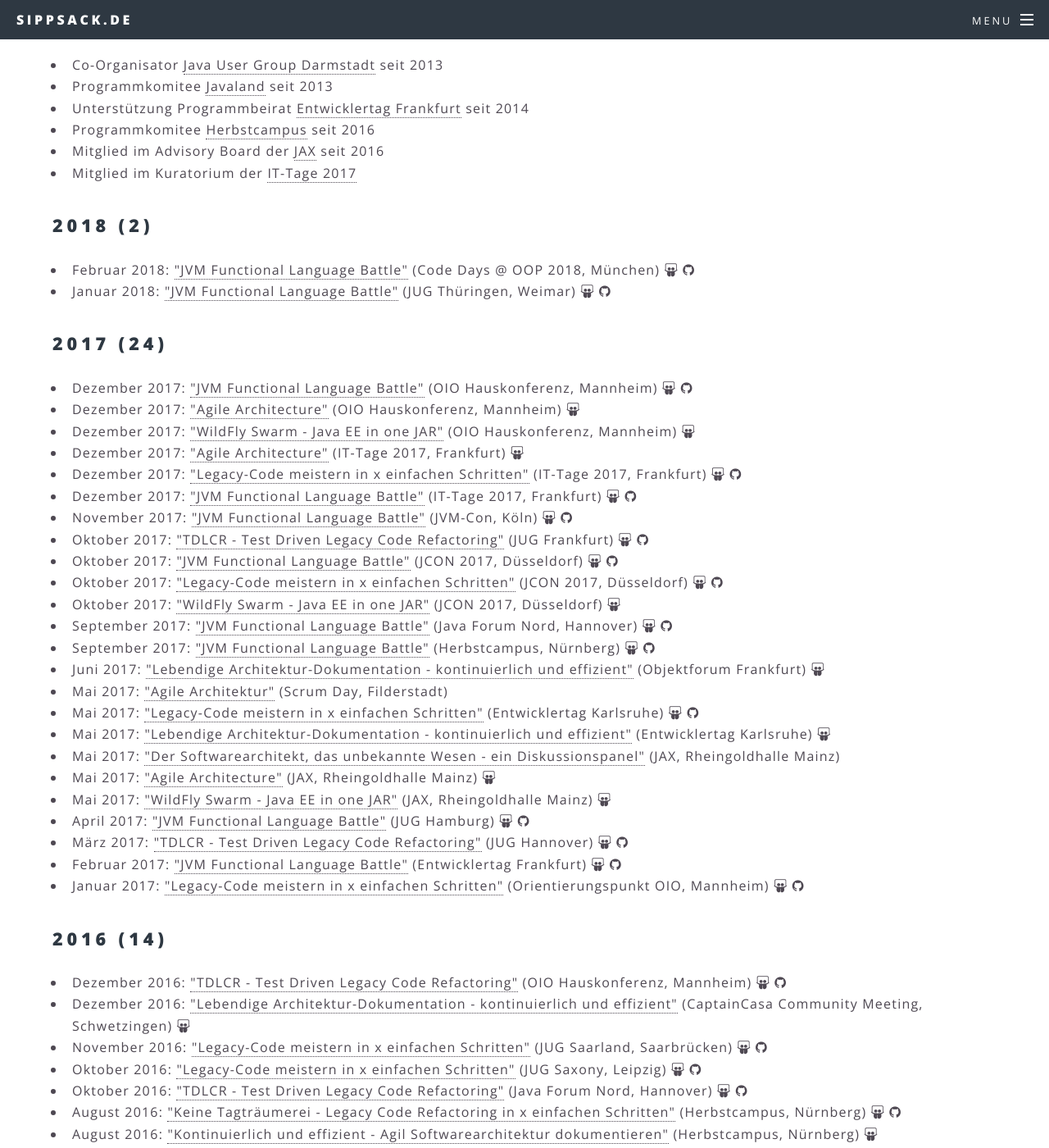
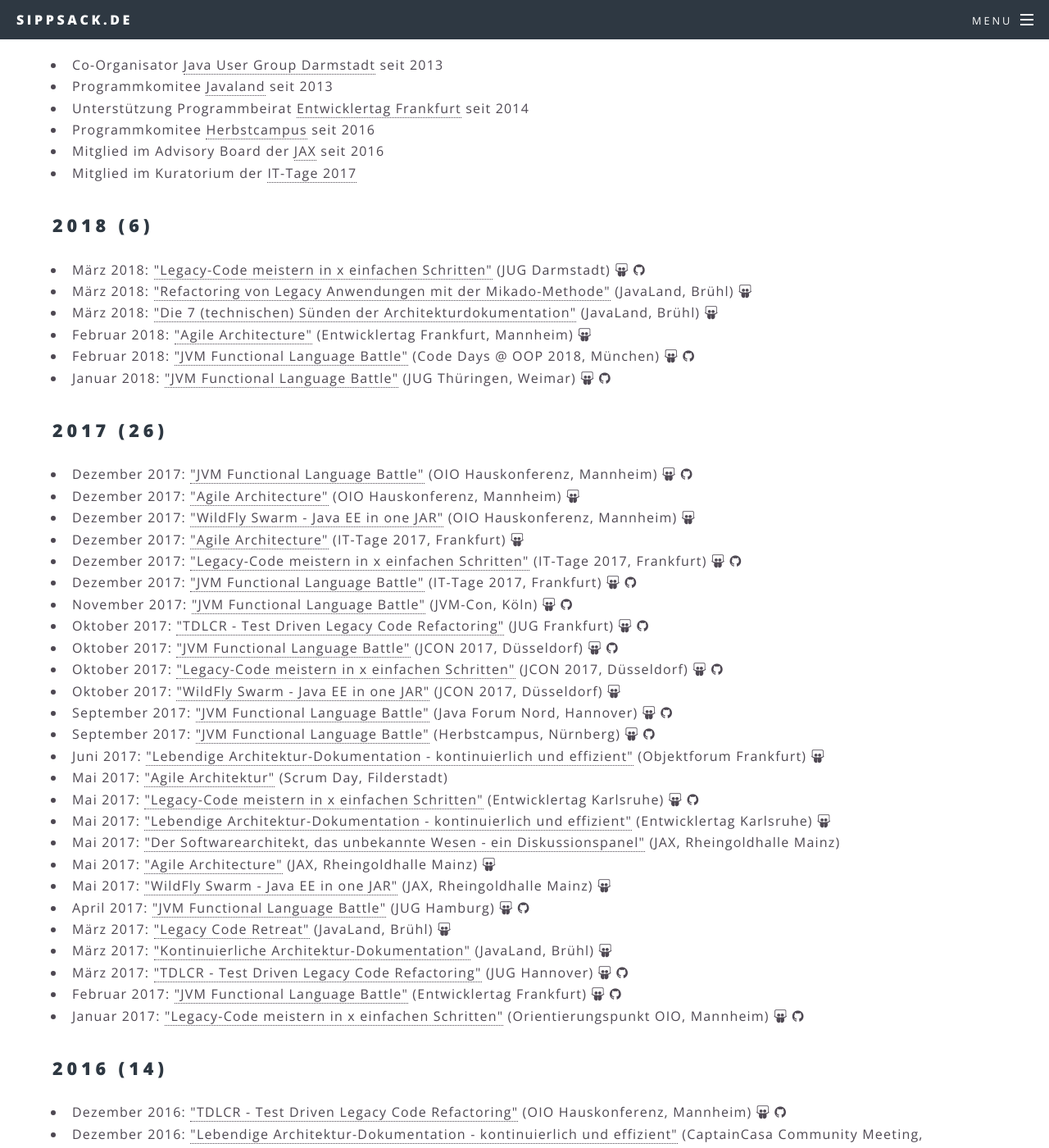
Before and after one commit to sippsack/sippsack.github.io, a Jekyll site: the page built from talks.md, in a window 1280 px wide and 1400 px high, scrolled down 435 px. Shown: the whole window at 82% size. Built offline with Jekyll 4.4.1, drawn with Linux system fonts in a browser that asks for light colours; some of the changed text lies outside the part shown.

Commit message:
added new talks and article

```diff
--- a/_data/publications.yaml
+++ b/_data/publications.yaml
@@ -1,4 +1,8 @@
 2018:
+  - März:
+    - publisher: jaxenter.de
+      title: Java 10 ist da! Die neuen Features auf einen Blick
+      link: https://jaxenter.de/java-10-features-news-69182
   - Januar:
     - publisher: heise Developer
       title: "Die jungen Wilden: JavaLand"
--- a/_data/talks.yaml
+++ b/_data/talks.yaml
@@ -1,5 +1,27 @@
 2018:
+  - März:
+    - conference: JUG Darmstadt
+      title: Legacy-Code meistern in x einfachen Schritten
+      location: Darmstadt
+      link: https://www.jug-da.de/2018/03/Wunschvortrag/
+      slides: https://entwicklertag.de/karlsruhe/2017/sites/entwicklertag.de.karlsruhe.2017/files/folien/Falk%20Sippach%20-%20Legacy%20Code%20meistern%20in%20x%20einfachen%20Schritten.pdf
+      sourcecode: https://github.com/sippsack/BadTelefon-Refactoring-Legacy-Code/tree/jug-da-2018
+    - conference: JavaLand
+      title: Refactoring von Legacy Anwendungen mit der Mikado-Methode
+      location: Brühl
+      link: https://programm.javaland.eu/2018/#/scheduledEvent/551162
+      slides: https://www.javaland.eu/formes/pubfiles/9978668/2018-nn-steven_schwenke-refactoring_von_legacy_anwendungen_mit_der_mikado-methode-praesentation.pdf
+    - conference: JavaLand
+      title: Die 7 (technischen) Sünden der Architekturdokumentation
+      location: Brühl
+      link: https://programm.javaland.eu/2018/#/scheduledEvent/550587
+      slides: https://www.javaland.eu/formes/pubfiles/9960707/2018-nn-falk__sippach-die_7__technischen__suenden_der_architekturdokumentation-praesentation.pdf
   - Februar:
+    - conference: Entwicklertag Frankfurt
+      title: Agile Architecture
+      location: Mannheim
+      link: https://entwicklertag.de/frankfurt/2018/agile-architecture
+      slides: https://entwicklertag.de/frankfurt/2018/sites/entwicklertag.de.frankfurt.2018/files/slides/Agile%20Architecture%20-%2040%20min%20-%20Frankfurter%20Entwicklertag.pdf
     - conference: Code Days @ OOP 2018
       title: JVM Functional Language Battle
       location: München
@@ -136,6 +158,16 @@
       slides: http://www.oio.de/m/konf/vortraege/JUG-Hamburg2017-JVM-Functional-Language-Battle-Sippach.pdf
       sourcecode: https://github.com/sippsack/jvm-functional-language-battle
   - März:
+    - conference: JavaLand
+      title: Legacy Code Retreat
+      location: Brühl
+      link: https://programm.javaland.eu/2017/#/scheduledEvent/531911
+      slides: https://www.javaland.eu/formes/pubfiles/8915857/2017-jvm-falk_sippach-legacy_code_retreat-praesentation.pdf
+    - conference: JavaLand
+      title: Kontinuierliche Architektur-Dokumentation
+      location: Brühl
+      link: https://programm.javaland.eu/2017/#/scheduledEvent/529480
+      slides: https://www.javaland.eu/formes/pubfiles/8915854/2017-asec-falk_sippach-kontinuierliche_architektur-dokumentation-praesentation.pdf
     - conference: JUG Hannover
       title: TDLCR - Test Driven Legacy Code Refactoring
       location: Hannover
@@ -227,13 +259,13 @@
       link: http://entwicklertag.de/frankfurt/2016/legacy-code-meistern-x-einfachen-schritten
       slides: http://entwicklertag.de/frankfurt/2016/sites/entwicklertag.de.frankfurt.2016/files/slides/Falk-Sippach-Legacy%20Code%20meistern%20in%20x%20einfachen%20Schritten-Entwicklertag-Frankfurt-2016_0.pdf
       sourcecode: https://github.com/sippsack/BadTelefon-Refactoring-Legacy-Code
-    - conference: Javaland
+    - conference: JavaLand
       title: Legacy-Code meistern in x einfachen Schritten
       location: Phantasialand Brühl
       link: https://www.javaland.eu/de/archiv-2016/
       slides: http://www.oio.de/m/konf/diverse/Legacy-Code-meistern-JavaLand-2016.pdf
       sourcecode: https://github.com/sippsack/BadTelefon-Refactoring-Legacy-Code
-    - conference: Javaland
+    - conference: JavaLand
       title: Architektur-Kata
       location: Phantasialand Brühl
       link: https://www.javaland.eu/de/archiv-2016/
@@ -293,7 +325,7 @@
       link: http://www.jug-kl.de/groovy/
       slides: http://www.jug-kl.de/resources/2015-07-23-GroovyGrailsQuoVadis.pdf
   - März:
-    - conference: Javaland
+    - conference: JavaLand
       title: Workshop NoSQL für Java-Entwickler
       location: Phantasialand Brühl
       link: https://www.javaland.eu
@@ -311,7 +343,7 @@
       link: http://www.sea-con.de/seacon2014/konferenz/konferenzprogramm/conference-detail/kontinuierliche-architektur-im-rahmen-grosser-agiler-projekte-1.html?no_cache=1
       slides: http://www.oio.de/m/konf/diverse/Kontinuierliche-Architektur-im-Rahmen-grosser-Agiler-Projekte-SEACON2014.pdf
   - März:
-    - conference: Javaland
+    - conference: JavaLand
       title: Coding Dojo
       location: Phantasialand Brühl
       link: https://www.javaland.eu
```
